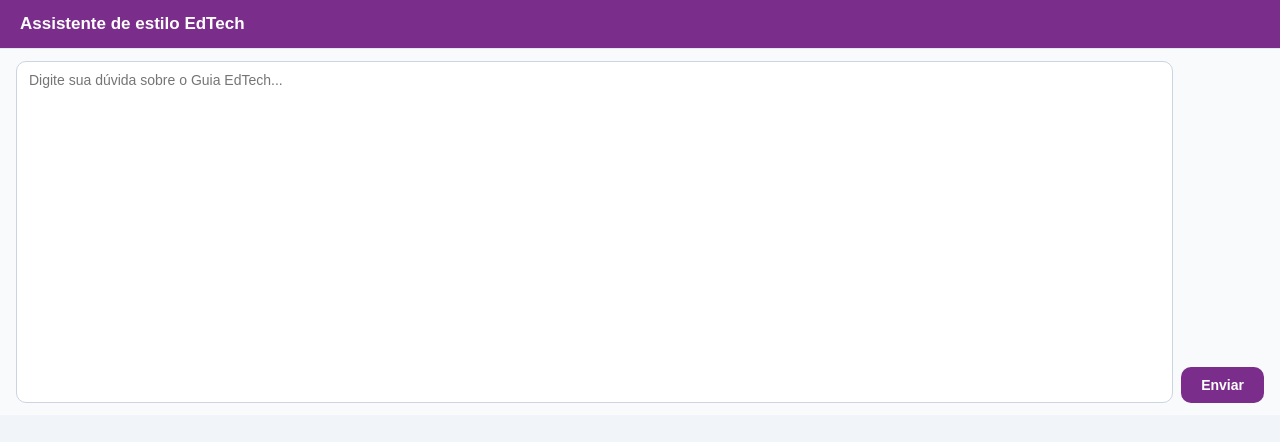
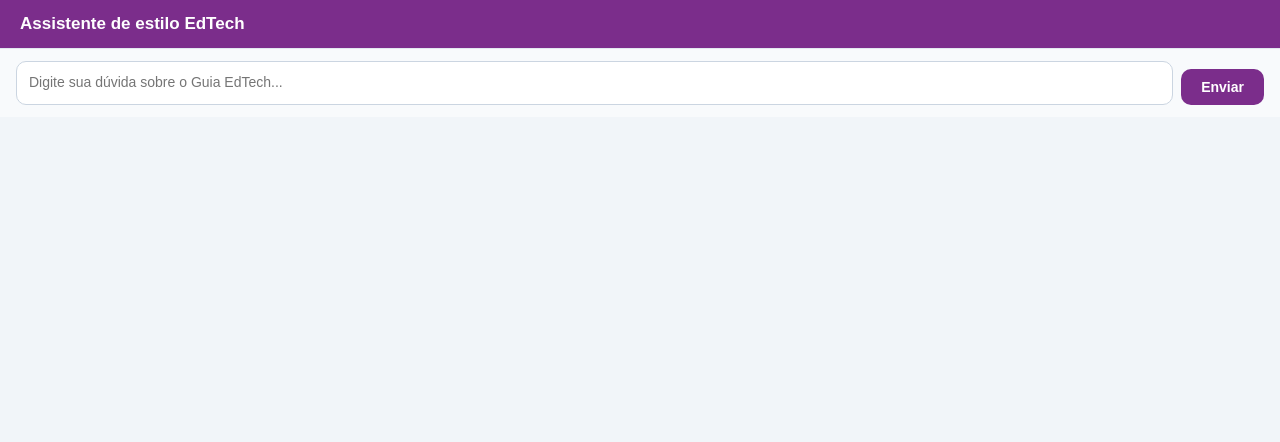
Before and after one commit to eliaslascoski-afk/edtech-chatbot-gemini, a Next.js app: page / in a window 1280 px wide. Shown: the top 442 px of the page. Built offline with nearby package versions, Linux system fonts and the light colour scheme.

Commit message:
Update index.js

```diff
--- a/pages/index.js
+++ b/pages/index.js
@@ -1,12 +1,21 @@
-import { useState, useRef, useEffect } from 'react';
+import { useState, useRef, useEffect, useCallback } from 'react';
 
 export default function Home() {
   const [messages, setMessages] = useState([]);
   const [input, setInput] = useState('');
   const [loading, setLoading] = useState(false);
   const bottomRef = useRef(null);
+  const textareaRef = useRef(null);
 
   useEffect(() => { bottomRef.current?.scrollIntoView({ behavior: 'smooth' }); }, [messages]);
+
+  // Auto-resize da textarea: cresce com o texto, sem barra de rolagem
+  useEffect(() => {
+    const el = textareaRef.current;
+    if (!el) return;
+    el.style.height = 'auto';
+    el.style.height = el.scrollHeight + 'px';
+  }, [input]);
 
   async function sendMessage() {
     const text = input.trim();
@@ -41,7 +50,16 @@ export default function Home() {
         <div ref={bottomRef} />
       </div>
       <div style={s.inputRow}>
-        <textarea style={s.textarea} rows={20} value={input} onChange={(e) => setInput(e.target.value)} onKeyDown={handleKey} placeholder="Digite sua dúvida sobre o Guia EdTech..." disabled={loading} />
+        <textarea
+          ref={textareaRef}
+          style={s.textarea}
+          rows={1}
+          value={input}
+          onChange={(e) => setInput(e.target.value)}
+          onKeyDown={handleKey}
+          placeholder="Digite sua dúvida sobre o Guia EdTech..."
+          disabled={loading}
+        />
         <button style={s.button} onClick={sendMessage} disabled={loading}>{loading ? '...' : 'Enviar'}</button>
       </div>
     </div>
@@ -53,7 +71,7 @@ const s = {
   header: { background: '#7B2D8B', color: '#fff', padding: '14px 20px', fontSize: '17px', fontWeight: 'bold', flexShrink: 0 },
   messagesBase: { maxHeight: '4200px', overflowY: 'auto', display: 'flex', flexDirection: 'column', gap: '10px' },
   bubble: { maxWidth: '82%', padding: '10px 14px', borderRadius: '16px', lineHeight: 1.55, fontSize: '15px', whiteSpace: 'pre-wrap' },
-  inputRow: { display: 'flex', gap: '8px', padding: '12px 16px', borderTop: '1px solid #e2e8f0', background: '#f8fafc', flexShrink: 0 },
-  textarea: { flex: 1, resize: 'none', padding: '10px 12px', borderRadius: '10px', border: '1px solid #cbd5e1', fontSize: '14px', outline: 'none', fontFamily: 'sans-serif' },
-  button: { background: '#7B2D8B', color: '#fff', border: 'none', borderRadius: '10px', padding: '10px 20px', cursor: 'pointer', fontWeight: 'bold', fontSize: '14px', alignSelf: 'flex-end' },
+  inputRow: { display: 'flex', gap: '8px', padding: '12px 16px', borderTop: '1px solid #e2e8f0', background: '#f8fafc', flexShrink: 0, alignItems: 'flex-end' },
+  textarea: { flex: 1, resize: 'none', overflow: 'hidden', minHeight: '44px', maxHeight: '480px', padding: '10px 12px', borderRadius: '10px', border: '1px solid #cbd5e1', fontSize: '14px', outline: 'none', fontFamily: 'sans-serif', lineHeight: '1.5' },
+  button: { background: '#7B2D8B', color: '#fff', border: 'none', borderRadius: '10px', padding: '10px 20px', cursor: 'pointer', fontWeight: 'bold', fontSize: '14px', flexShrink: 0 },
 };
```
